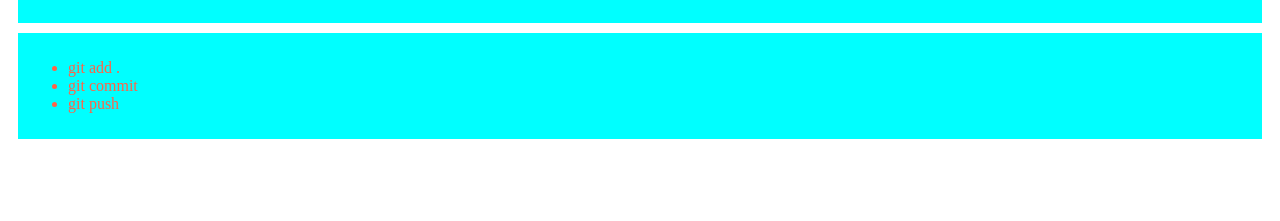
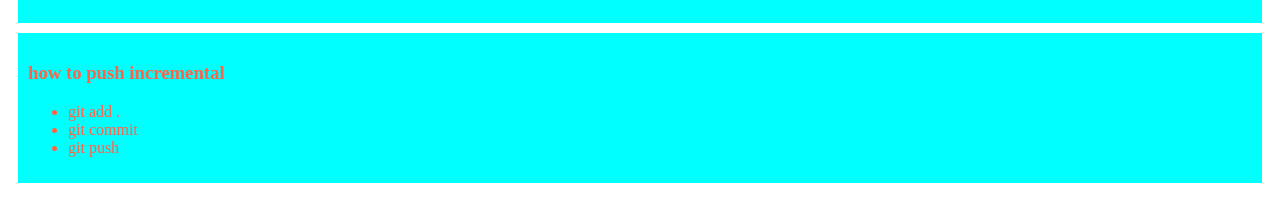
Before and after one commit to Somaptiahmed/my-simple-website, a plain HTML site: page index.html in a window 1280 px wide. Shown: the part 401-622 px from the top of the page. Drawn offline with Linux system fonts and the light colour scheme.

Commit message:
added a list

```diff
--- a/index.html
+++ b/index.html
@@ -23,6 +23,7 @@
 
                    </div>
                    <div>
+                    <h3>how to push incremental</h3>
                     <ul>
                         <li>git add .</li>
                         <li>git commit</li>
```
